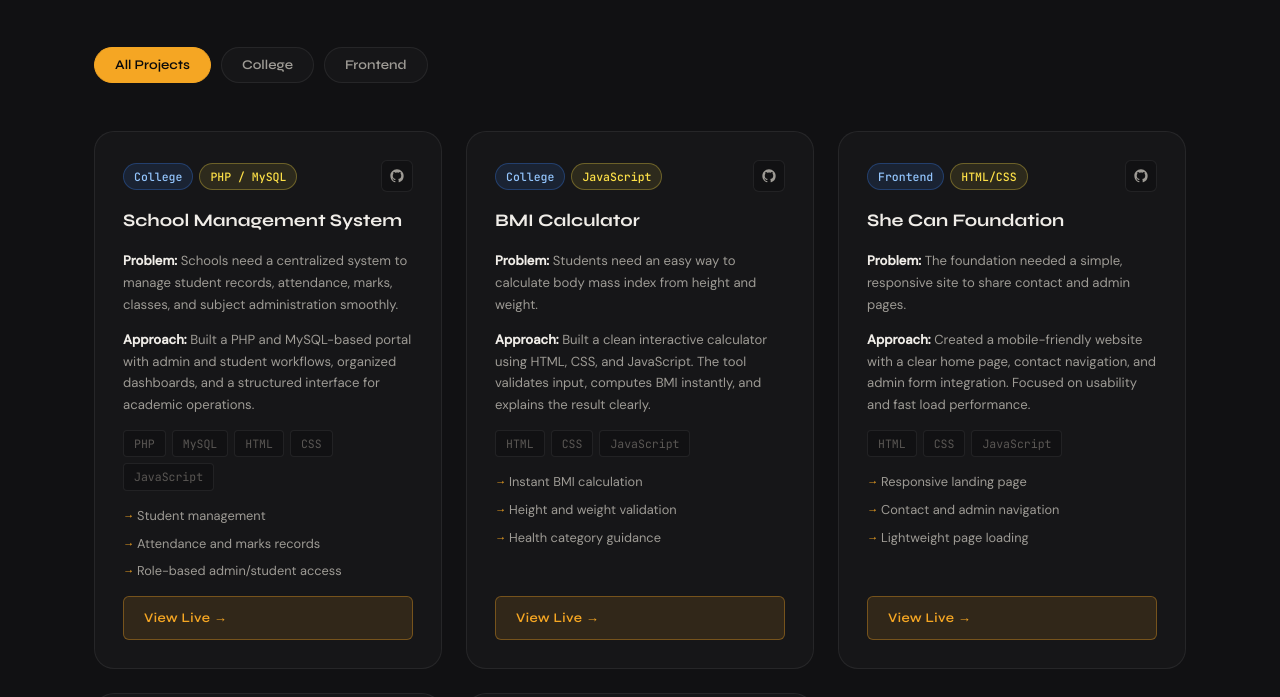
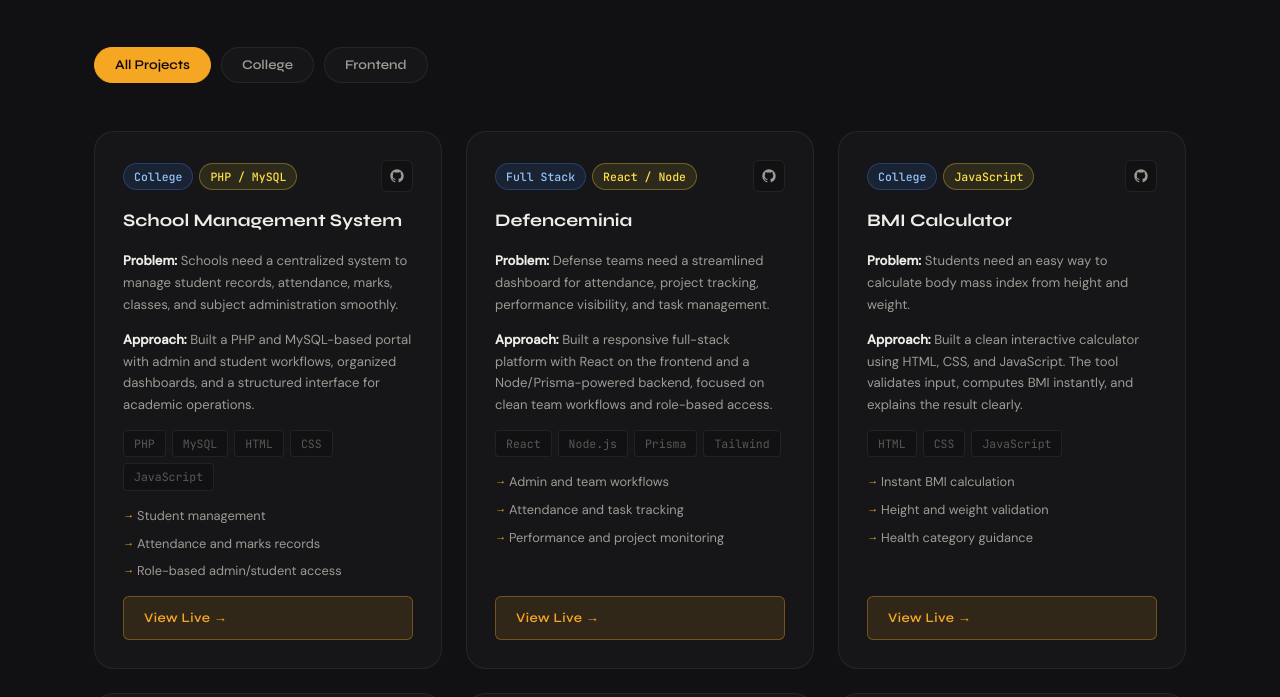
Before and after one commit to MonishaMakana/monisha-makana.github.io, a plain HTML site: page index.html in a window 1280 px wide. Shown: the part 2800-3497 px from the top of the page. Drawn offline with Linux system fonts and the light colour scheme.

Commit message:
Update index.html

```diff
--- a/index.html
+++ b/index.html
@@ -1452,6 +1452,35 @@ button { cursor: pointer; border: none; background: none; font-family: inherit;
           <a href="https://monishaschool.rf.gd" class="btn btn-card" target="_blank" rel="noreferrer">View Live →</a>
         </article>
 
+        <article class="project-card reveal" data-category="frontend">
+          <div class="card-header">
+            <div class="card-badges">
+              <span class="badge badge-frontend">Full Stack</span>
+              <span class="badge badge-js">React / Node</span>
+            </div>
+            <div class="card-links">
+              <a href="https://divine-nurturing-production-7687.up.railway.app" class="icon-link" title="Defenceminia Live" target="_blank" rel="noreferrer">
+                <svg viewBox="0 0 24 24" fill="currentColor"><path d="M12 2C6.477 2 2 6.484 2 12.017c0 4.425 2.865 8.18 6.839 9.504.5.092.682-.217.682-.483 0-.237-.008-.868-.013-1.703-2.782.605-3.369-1.343-3.369-1.343-.454-1.158-1.11-1.466-1.11-1.466-.908-.62.069-.608.069-.608 1.003.07 1.531 1.032 1.531 1.032.892 1.53 2.341 1.088 2.91.832.092-.647.35-1.088.636-1.338-2.22-.253-4.555-1.113-4.555-4.951 0-1.093.39-1.988 1.029-2.688-.103-.253-.446-1.272.098-2.65 0 0 .84-.27 2.75 1.026A9.564 9.564 0 0112 6.844c.85.004 1.705.115 2.504.337 1.909-1.296 2.747-1.027 2.747-1.027.546 1.379.202 2.398.1 2.651.64.7 1.028 1.595 1.028 2.688 0 3.848-2.339 4.695-4.566 4.943.359.309.678.92.678 1.855 0 1.338-.012 2.419-.012 2.747 0 .268.18.58.688.482A10.019 10.019 0 0022 12.017C22 6.484 17.522 2 12 2z"/></svg>
+              </a>
+            </div>
+          </div>
+          <h3 class="card-title">Defenceminia</h3>
+          <p class="card-problem"><strong>Problem:</strong> Defense teams need a streamlined dashboard for attendance, project tracking, performance visibility, and task management.</p>
+          <p class="card-approach"><strong>Approach:</strong> Built a responsive full-stack platform with React on the frontend and a Node/Prisma-powered backend, focused on clean team workflows and role-based access.</p>
+          <div class="card-stack">
+            <span class="stack-item">React</span>
+            <span class="stack-item">Node.js</span>
+            <span class="stack-item">Prisma</span>
+            <span class="stack-item">Tailwind</span>
+          </div>
+          <ul class="card-features">
+            <li>Admin and team workflows</li>
+            <li>Attendance and task tracking</li>
+            <li>Performance and project monitoring</li>
+          </ul>
+          <a href="https://divine-nurturing-production-7687.up.railway.app" class="btn btn-card" target="_blank" rel="noreferrer">View Live →</a>
+        </article>
+
         <article class="project-card reveal" data-category="college">
           <div class="card-header">
             <div class="card-badges">
```
